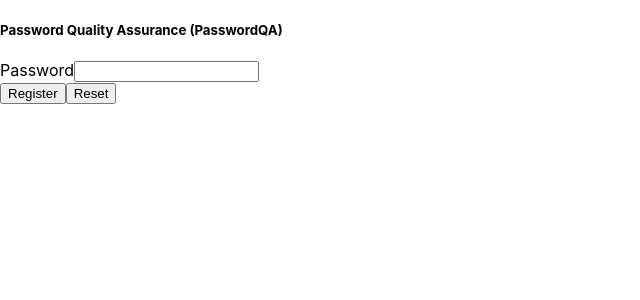
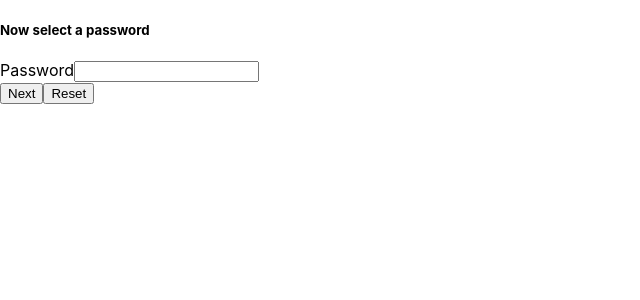
Before and after one commit to allolex/PasswordQualityChecker, a React (Create React App) app in the folder frontend/: page / in a window 1280 px wide. Shown: the top 300 px of the page, without its empty margins (0-640 px from the left). Built offline with nearby package versions, Linux system fonts and the light colour scheme.

Commit message:
Improve text copy on form

```diff
--- a/frontend/src/App.js
+++ b/frontend/src/App.js
@@ -39,14 +39,13 @@ export default function App() {
     const {errors} = formState
 
     function onSubmit(data) {
-        // display form data on success
-        alert("SUCCESS!! :-)\n\n" + JSON.stringify(data, null, 4))
+        alert("Your password is strong!\n\n" + JSON.stringify(data, null, 4))
         return false
     }
 
     return (
         <div className="card m-3">
-            <h5 className="card-header">Password Quality Assurance (PasswordQA)</h5>
+            <h5 className="card-header">Now select a password</h5>
             <div className="card-body">
                 <form onSubmit={handleSubmit(onSubmit)}>
                     <div className="form-row">
@@ -58,7 +57,7 @@ export default function App() {
                         </div>
                     </div>
                     <div className="form-group">
-                        <button type="submit" className="btn btn-primary mr-1">Register</button>
+                        <button type="submit" className="btn btn-primary mr-1">Next</button>
                         <button type="button" onClick={() => reset()} className="btn btn-secondary">Reset</button>
                     </div>
                 </form>
```
